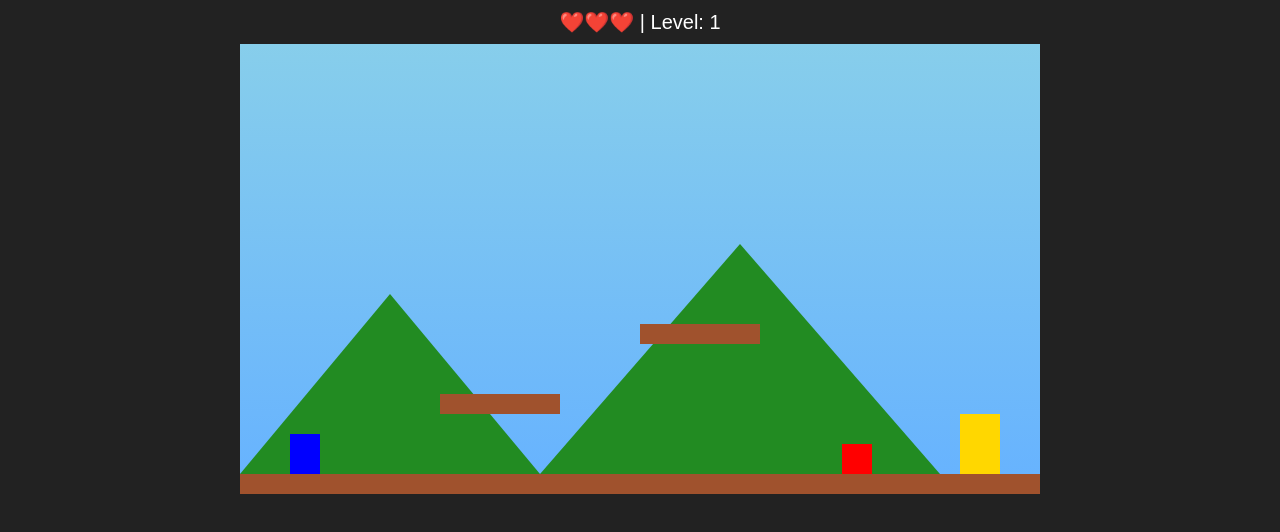
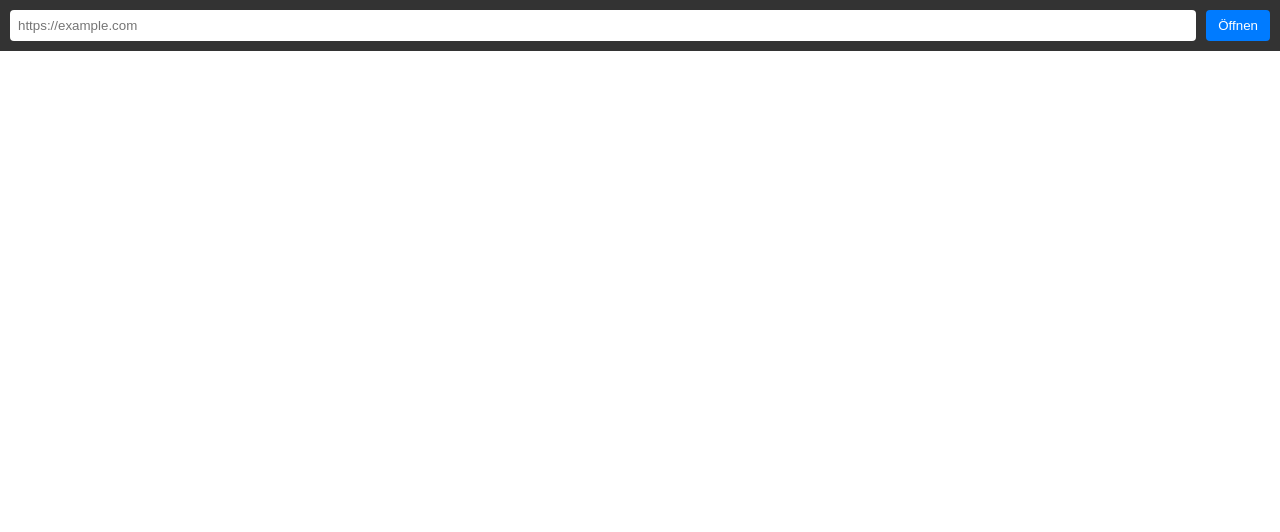
Before and after one commit to Smopga/F-r-Schule, a plain HTML site: page index.html in a window 1280 px wide. Drawn offline with Linux system fonts and the light colour scheme.

Commit message:
Update index.html

```diff
--- a/index.html
+++ b/index.html
@@ -2,204 +2,67 @@
 <html lang="de">
 <head>
   <meta charset="UTF-8">
-  <title>Platformer Game</title>
+  <title>Website Viewer</title>
   <style>
-    body { margin: 0; background: #222; color: white; font-family: sans-serif; }
-    canvas { display: block; margin: auto; background: linear-gradient(#87CEEB, #66B2FF); }
-    #ui { text-align: center; padding: 10px; font-size: 20px; }
-    .heart { color: red; font-size: 22px; }
+    body {
+      margin: 0;
+      font-family: Arial, sans-serif;
+      display: flex;
+      flex-direction: column;
+      height: 100vh;
+    }
+    header {
+      background: #333;
+      color: white;
+      padding: 10px;
+      display: flex;
+      align-items: center;
+      gap: 10px;
+    }
+    input {
+      flex: 1;
+      padding: 8px;
+      border: none;
+      border-radius: 4px;
+    }
+    button {
+      padding: 8px 12px;
+      border: none;
+      border-radius: 4px;
+      background: #007bff;
+      color: white;
+      cursor: pointer;
+    }
+    button:hover {
+      background: #0056b3;
+    }
+    iframe {
+      flex: 1;
+      width: 100%;
+      border: none;
+    }
   </style>
 </head>
 <body>
-  <div id="ui">
-    <span id="lives"></span> | Level: <span id="level">1</span>
-  </div>
-  <canvas id="game" width="800" height="450"></canvas>
+  <header>
+    <input id="urlInput" type="text" placeholder="https://example.com">
+    <button onclick="loadSite()">Öffnen</button>
+  </header>
+  <iframe id="viewer"></iframe>
 
   <script>
-    const canvas = document.getElementById("game");
-    const ctx = canvas.getContext("2d");
-    const livesUI = document.getElementById("lives");
-    const levelUI = document.getElementById("level");
+    function loadSite() {
+      const input = document.getElementById('urlInput').value.trim();
+      const iframe = document.getElementById('viewer');
+      let url = input;
 
-    let keys = {};
-    document.addEventListener("keydown", e => keys[e.code] = true);
-    document.addEventListener("keyup", e => keys[e.code] = false);
-
-    let player, enemies, goal, platforms, level, gravity = 0.6;
-
-    // === Level-Daten ===
-    const levels = [
-      {
-        platforms: [
-          {x: 0, y: 430, w: 800, h: 20},   // Boden
-          {x: 200, y: 350, w: 120, h: 20},
-          {x: 400, y: 280, w: 120, h: 20}
-        ],
-        enemies: [
-          {x: 300, y: 400, w: 30, h: 30, dir: 1}
-        ],
-        goal: {x: 720, y: 370, w: 40, h: 60}
-      },
-      {
-        platforms: [
-          {x: 0, y: 430, w: 800, h: 20},
-          {x: 150, y: 360, w: 100, h: 20},
-          {x: 300, y: 300, w: 120, h: 20},
-          {x: 500, y: 240, w: 120, h: 20},
-        ],
-        enemies: [
-          {x: 180, y: 330, w: 30, h: 30, dir: 1},
-          {x: 520, y: 210, w: 30, h: 30, dir: -1}
-        ],
-        goal: {x: 750, y: 180, w: 40, h: 60}
-      },
-      {
-        platforms: [
-          {x: 0, y: 430, w: 800, h: 20},
-          {x: 100, y: 370, w: 120, h: 20},
-          {x: 260, y: 320, w: 120, h: 20},
-          {x: 420, y: 270, w: 120, h: 20},
-          {x: 580, y: 220, w: 120, h: 20},
-        ],
-        enemies: [
-          {x: 120, y: 340, w: 30, h: 30, dir: 1},
-          {x: 280, y: 290, w: 30, h: 30, dir: -1},
-          {x: 600, y: 190, w: 30, h: 30, dir: 1}
-        ],
-        goal: {x: 720, y: 150, w: 40, h: 60}
-      }
-    ];
-
-    function resetLevel(lvl = 1) {
-      if (lvl > levels.length) {
-        alert("🎉 Du hast alle Level geschafft!");
-        lvl = 1;
-      }
-      level = lvl;
-      levelUI.textContent = level;
-      player = {x: 50, y: 350, w: 30, h: 40, dx: 0, dy: 0, lives: player ? player.lives : 3};
-      platforms = levels[level - 1].platforms;
-      enemies = JSON.parse(JSON.stringify(levels[level - 1].enemies));
-      goal = levels[level - 1].goal;
-      updateLivesUI();
-    }
-
-    function updateLivesUI() {
-      livesUI.innerHTML = "❤️".repeat(player.lives);
-    }
-
-    function update() {
-      // Bewegung
-      if (keys["ArrowLeft"] || keys["KeyA"]) player.dx = -4;
-      else if (keys["ArrowRight"] || keys["KeyD"]) player.dx = 4;
-      else player.dx = 0;
-
-      if ((keys["ArrowUp"] || keys["Space"]) && player.onGround) {
-        player.dy = -12;
-        player.onGround = false;
+      // Falls der User nur "example.com" schreibt, automatisch "https://" ergänzen
+      if (!/^https?:\/\//i.test(url)) {
+        url = "https://" + url;
       }
 
-      player.dy += gravity;
-      player.x += player.dx;
-      player.y += player.dy;
-
-      player.onGround = false;
-
-      // Plattform-Kollision
-      for (let p of platforms) {
-        if (player.x < p.x + p.w &&
-            player.x + player.w > p.x &&
-            player.y < p.y + p.h &&
-            player.y + player.h > p.y) {
-          // Von oben drauf landen
-          if (player.dy >= 0 && player.y + player.h - player.dy <= p.y + 5) {
-            player.y = p.y - player.h;
-            player.dy = 0;
-            player.onGround = true;
-          }
-        }
-      }
-
-      // Gegner bewegen
-      enemies.forEach(e => {
-        e.x += e.dir * 2;
-        if (e.x < 50 || e.x > 750) e.dir *= -1;
-      });
-
-      // Kollision mit Gegnern
-      enemies.forEach(e => {
-        if (player.x < e.x + e.w &&
-            player.x + player.w > e.x &&
-            player.y < e.y + e.h &&
-            player.y + player.h > e.y) {
-          player.lives--;
-          updateLivesUI();
-          if (player.lives <= 0) {
-            alert("💀 Game Over!");
-            resetLevel(1);
-          } else {
-            player.x = 50;
-            player.y = 350;
-            player.dx = 0;
-            player.dy = 0;
-          }
-        }
-      });
-
-      // Ziel erreicht
-      if (player.x < goal.x + goal.w &&
-          player.x + player.w > goal.x &&
-          player.y < goal.y + goal.h &&
-          player.y + player.h > goal.y) {
-        resetLevel(level + 1);
-      }
+      iframe.src = url;
     }
-
-    function draw() {
-      ctx.clearRect(0, 0, canvas.width, canvas.height);
-
-      // Berge (Hintergrund)
-      ctx.fillStyle = "#228B22";
-      ctx.beginPath();
-      ctx.moveTo(0, 430);
-      ctx.lineTo(150, 250);
-      ctx.lineTo(300, 430);
-      ctx.closePath();
-      ctx.fill();
-
-      ctx.beginPath();
-      ctx.moveTo(300, 430);
-      ctx.lineTo(500, 200);
-      ctx.lineTo(700, 430);
-      ctx.closePath();
-      ctx.fill();
-
-      // Plattformen
-      ctx.fillStyle = "sienna";
-      platforms.forEach(p => ctx.fillRect(p.x, p.y, p.w, p.h));
-
-      // Spieler
-      ctx.fillStyle = "blue";
-      ctx.fillRect(player.x, player.y, player.w, player.h);
-
-      // Gegner
-      ctx.fillStyle = "red";
-      enemies.forEach(e => ctx.fillRect(e.x, e.y, e.w, e.h));
-
-      // Ziel (Flagge)
-      ctx.fillStyle = "gold";
-      ctx.fillRect(goal.x, goal.y, goal.w, goal.h);
-    }
-
-    function loop() {
-      update();
-      draw();
-      requestAnimationFrame(loop);
-    }
-
-    resetLevel(1);
-    loop();
   </script>
 </body>
 </html>
```
